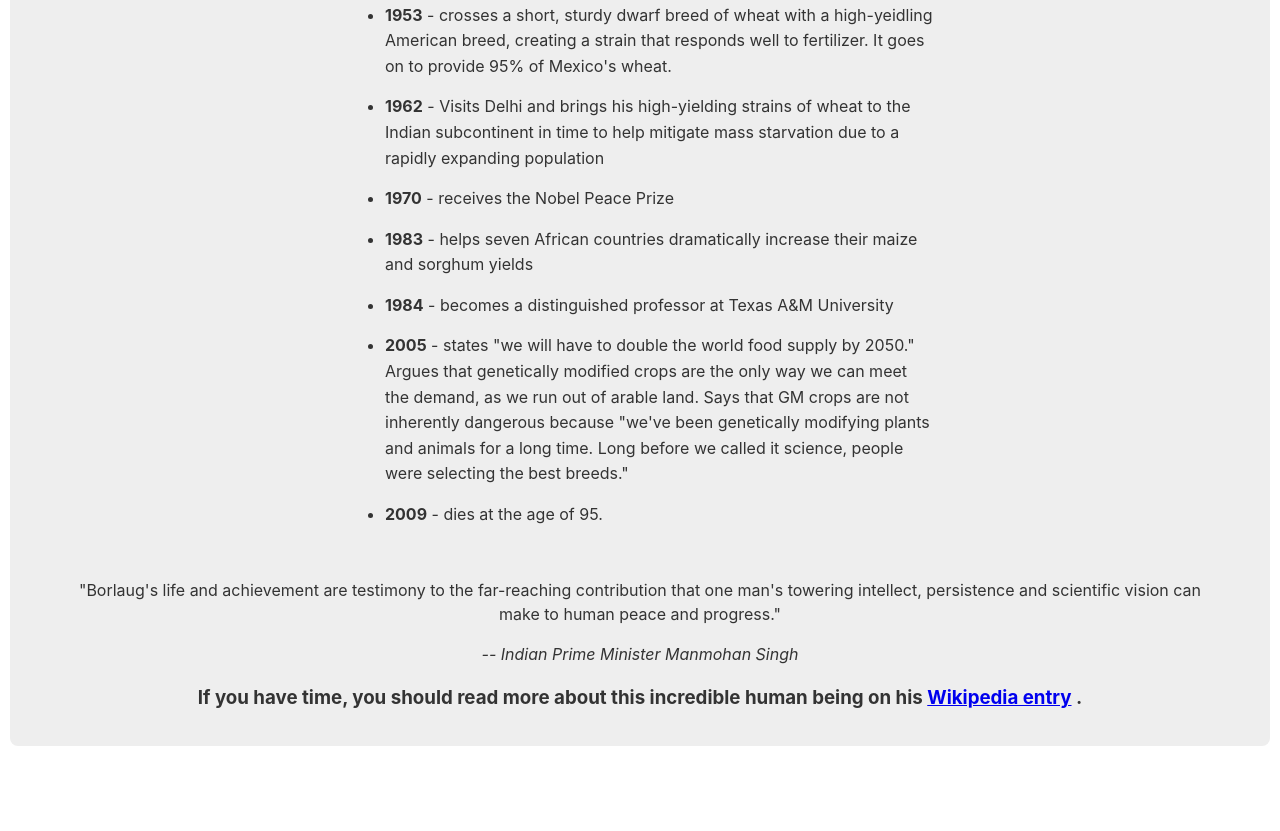
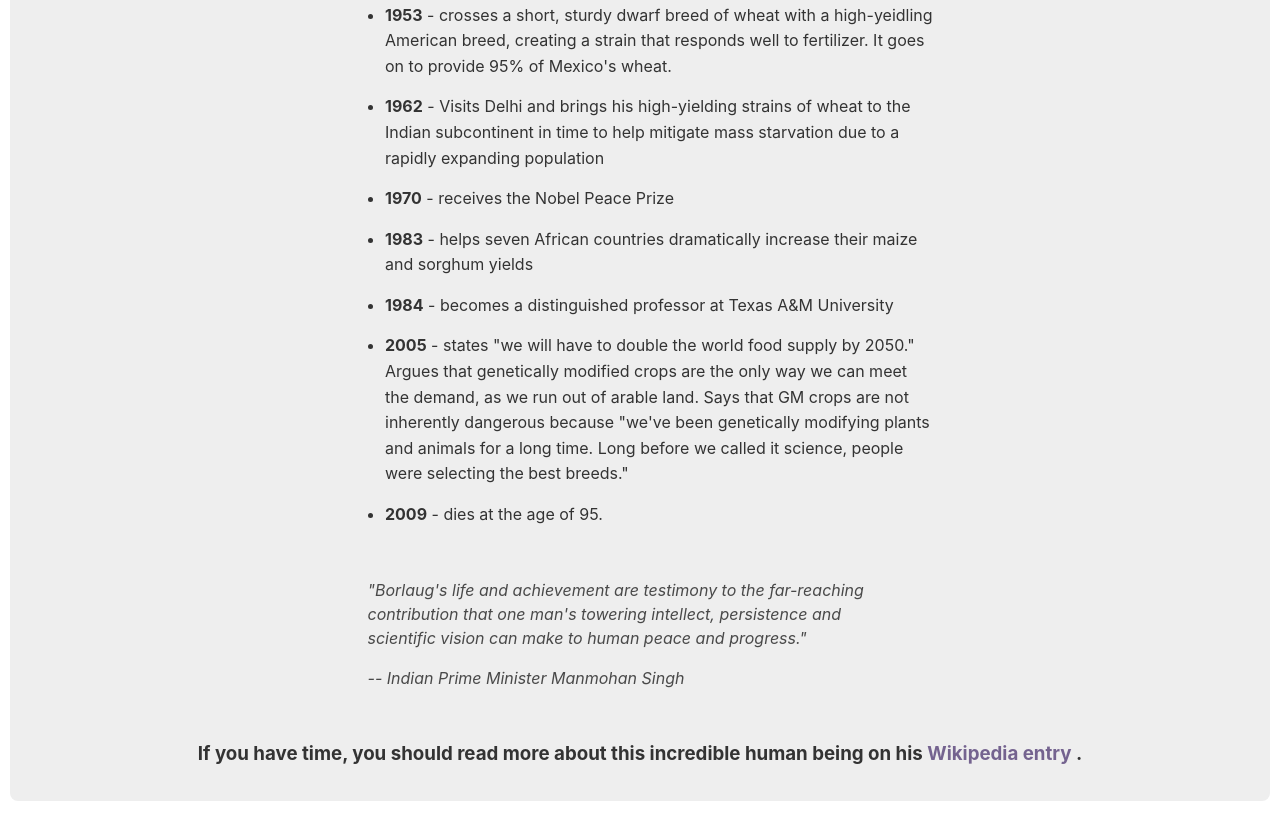
Before and after one commit to behnooshbeheshti/Dr-Norman-Borlaug, a plain HTML site: page index.html in a window 1280 px wide. Shown: the part 1400-2231 px from the top of the page. Before the commit the page ends 2176 px from the top, so only its background shows below. Drawn offline with Linux system fonts and the light colour scheme.

Commit message:
Add css footer

```diff
--- a/index.html
+++ b/index.html
@@ -100,8 +100,7 @@
                 </li>
             </ul>
 
-            <blockquote
-                cite="http://news.rediff.com/report/2009/sep/14/pm-pays-tribute-to-father-of-green-revolution-borlaug.htm">
+            <blockquote cite="#">
                 <p>
                     "Borlaug's life and achievement are testimony to the far-reaching
                     contribution that one man's towering intellect, persistence and
--- a/src/style.css
+++ b/src/style.css
@@ -54,3 +54,21 @@ ul {
 li {
   margin: 15px 0;
 }
+
+blockquote {
+  font-style: italic;
+  max-width: 545px;
+  margin: 0 auto 50px auto;
+  text-align: left;
+  color: rgb(73, 73, 73);
+}
+
+#tribute-link {
+  color: #74638f;
+  text-decoration: none;
+}
+
+#tribute-link:hover {
+  color: blue;
+  text-decoration: underline;
+}
```
